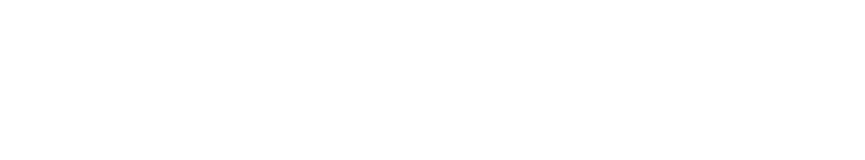
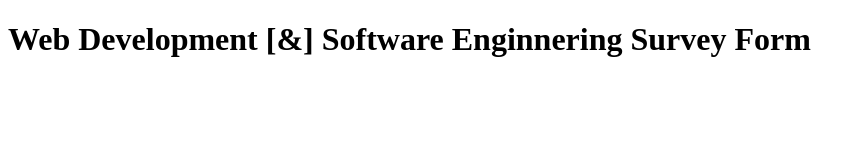
Before and after one commit to reubengermain12/Survey_Form_RSG, a plain HTML site: page index.html in a window 1280 px wide. Shown: the whole page, without its empty margins (0-865 px from the left). Drawn offline with Linux system fonts and the light colour scheme.

Commit message:
Added a h1

```diff
--- a/index.html
+++ b/index.html
@@ -7,5 +7,7 @@
     <title>Web Development [&] Software Enginnering Survey Form</title>
     <link rel="stylesheet" href="styles.css" />
   </head>
-  <body></body>
+  <body>
+    <h1>Web Development [&] Software Enginnering Survey Form</h1>
+  </body>
 </html>
```
